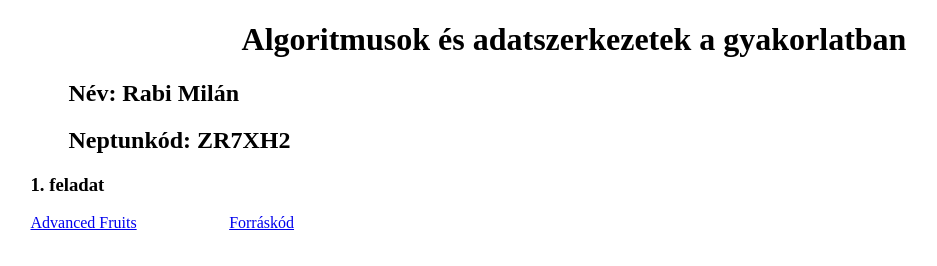
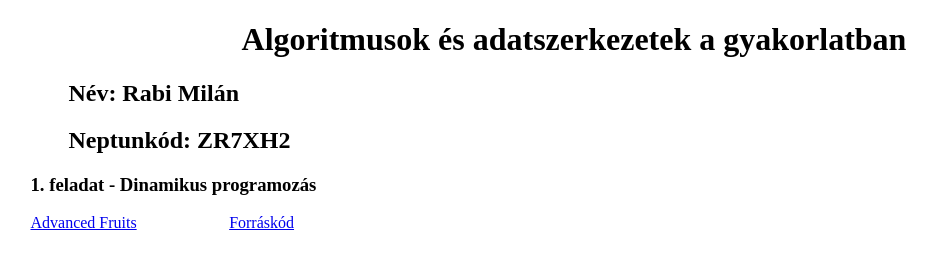
Before and after one commit to SoftCode-Pack/Algoritmusok_es_adatszerkezetek_a_gyakorlatban, a plain HTML site: page index.html in a window 1280 px wide. Shown: the whole page, without its empty margins (66-1003 px from the left). Drawn offline with Linux system fonts and the light colour scheme.

Commit message:
Update index.html
index.html kisebb formázás

```diff
--- a/index.html
+++ b/index.html
@@ -15,7 +15,7 @@
     <h1>Algoritmusok és adatszerkezetek a gyakorlatban</h1>
     <h2>Név: Rabi Milán</h2>
     <h2>Neptunkód: ZR7XH2</h2>
-    <h3>1. feladat</h3>
+    <h3>1. feladat - Dinamikus programozás</h3>
     <a href="https://www.spoj.com/problems/ADFRUITS/">Advanced Fruits</a>
     <a href="./feladatok/Advanced_fruits.cpp">Forráskód</a>
 
```
